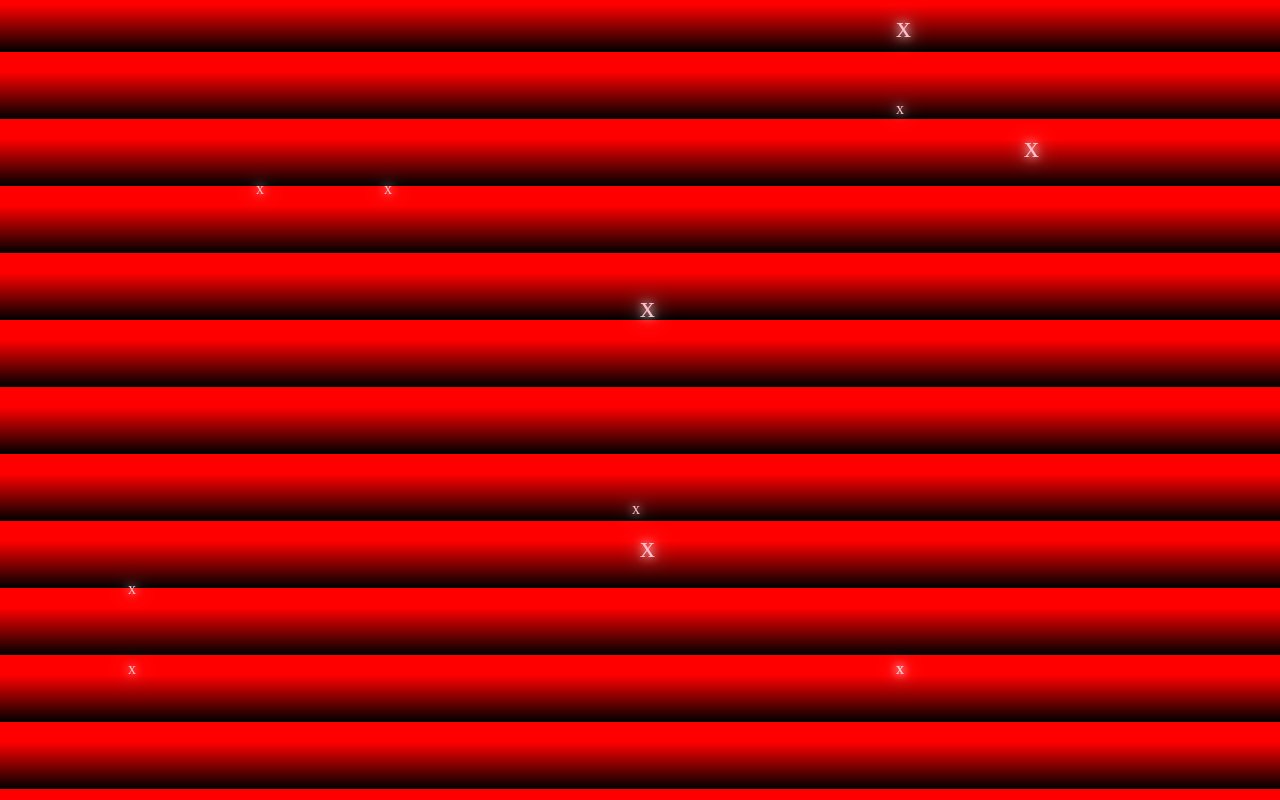
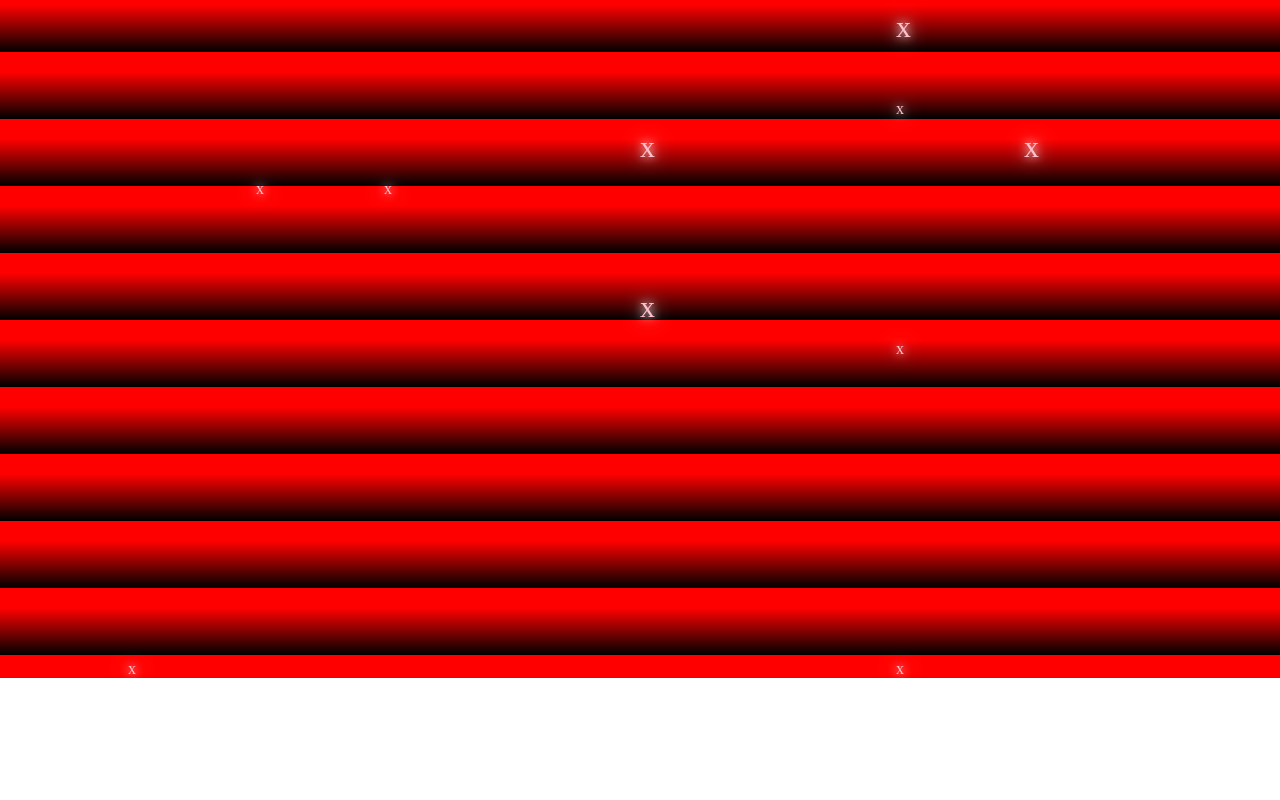
Before and after one commit to Altinitlla/index, a plain HTML site: page erotic.html in a window 1280 px wide. Shown: the part 1020-1820 px from the top of the page. After the commit the page ends 1698 px from the top, so only its background shows below. Drawn offline with Linux system fonts and the light colour scheme.

Commit message:
Update erotic.html

```diff
--- a/erotic.html
+++ b/erotic.html
@@ -264,18 +264,16 @@
     <span class="moving-heart" style="top: 125%; right: 30%;"><p id="i">x</p></span>
     <span class="moving-heart" style="bottom: 1%; left: 70%;">x</span>
     <span class="moving-heart" style="top: 116%; left: 10%;">x</span>
-    <span class="moving-heart" style="top: 190%; right: 50%;">x</span>
+    <span class="moving-heart" style="top: 90%; right: 50%;">x</span>
     <span class="moving-heart" style="top: 140%; left: 80%;"><p id="i">x</p></span>
     <span class="moving-heart" style="top: 150%; left: 30%;">x</span>
+    <span class="moving-heart" style="top: 170%; left: 70%;">x</span>
+    <span class="moving-heart" style="top: 150%; left: 20%;">x</span>
+    <span class="moving-heart" style="top: 140%; left: 50%;"><p id="i">x</p></span>
+    <span class="moving-heart" style="top: 210%; left: 10%;">x</span>
     <span class="moving-heart" style="top: 210%; left: 70%;">x</span>
-    <span class="moving-heart" style="top: 150%; left: 20%;">x</span>
-    <span class="moving-heart" style="top: 190%; left: 50%;"><p id="i">x</p></span>
-    <span class="moving-heart" style="top: 210%; left: 10%;">x</span>
-     <span class="moving-heart" style="top: 350%; left: 30%;">x</span>
-    <span class="moving-heart" style="top: 210%; left: 70%;">x</span>
-    <span class="moving-heart" style="top: 320%; left: 20%;">x</span>
     <span class="moving-heart" style="top: 160%; left: 50%;"><p id="i">x</p></span>
-    <span class="moving-heart" style="top: 200%; left: 10%;">x</span>
+
 
     <footer>
         <p>Valeria's Surprise © 2024</p>
```
